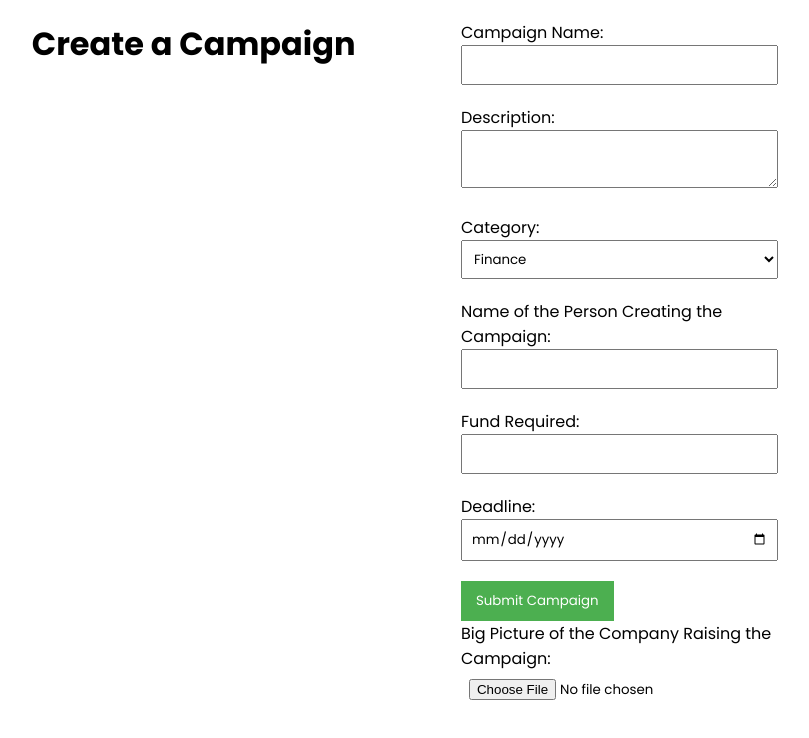
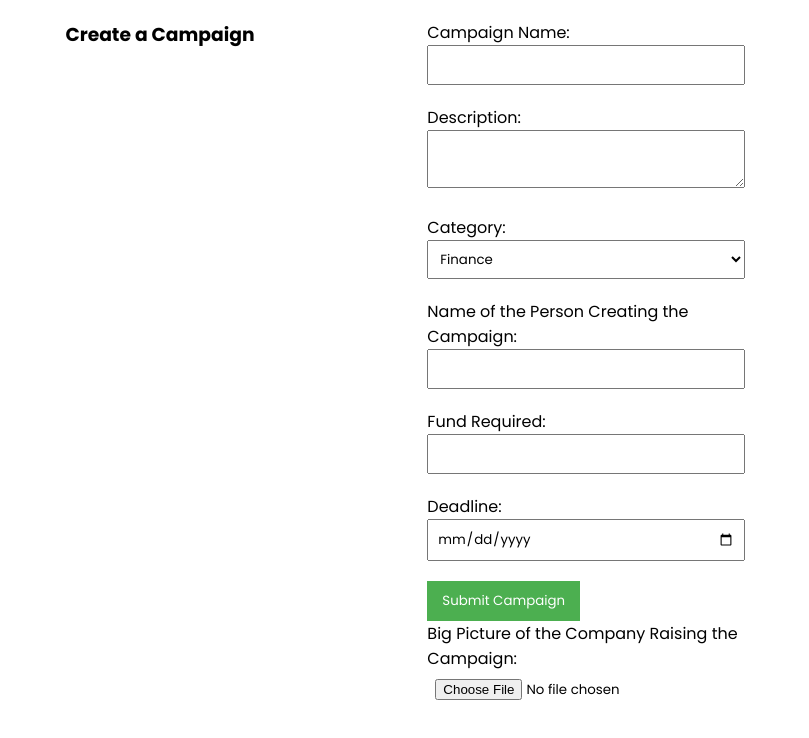
Before and after one commit to shivanee283/frontendCF, a React (Vite) app: page /create-campaign in a window 1280 px wide. Shown: the top 738 px of the page, without its empty margins (41-850 px from the left). Built offline with nearby package versions, Linux system fonts and the light colour scheme.

Commit message:
tailwind

```diff
--- a/package.json
+++ b/package.json
@@ -4,6 +4,7 @@
   "version": "0.0.0",
   "type": "module",
   "scripts": {
+    "start": "App.jsx",
     "dev": "vite",
     "build": "vite build",
     "preview": "vite preview"
@@ -18,13 +19,13 @@
     "react-outside-click-handler": "^1.3.0",
     "react-router-dom": "^6.16.0",
     "swiper": "^9.1.1",
-    "tailwind": "^4.0.0",
-    "tailwindcss": "^3.3.3"
+    "tailwind": "^4.0.0"
   },
   "devDependencies": {
     "@types/react": "^18.0.28",
     "@types/react-dom": "^18.0.11",
     "@vitejs/plugin-react": "^3.1.0",
+    "tailwindcss": "^3.3.3",
     "vite": "^4.2.0"
   }
 }
--- a/src/components/CreateCampaign/CreateCampaign.jsx
+++ b/src/components/CreateCampaign/CreateCampaign.jsx
@@ -1,14 +1,3 @@
-// import React from 'react'
-
-// const CreateCampaign = () => {
-//   return (
-//     <div>hello</div>
-//   )
-// }
-
-// export default CreateCampaign
-
-// CreateCampaign.jsx
 import React from "react";
 import "./CreateCampaign.css"; // Import the CSS file
 
@@ -20,7 +9,7 @@ const CreateCampaign = () => {
 
   return (
     <div className="create-campaign-container">
-      <h1>Create a Campaign</h1>
+      <h3>Create a Campaign</h3>
       <form onSubmit={handleSubmit}>
         <div className="form-section">
           <label>
```
Also changed, not shown: tailwind.config.js (added, +8 -0 lines), 2 other files (tests, documents, lock files or other folders).
